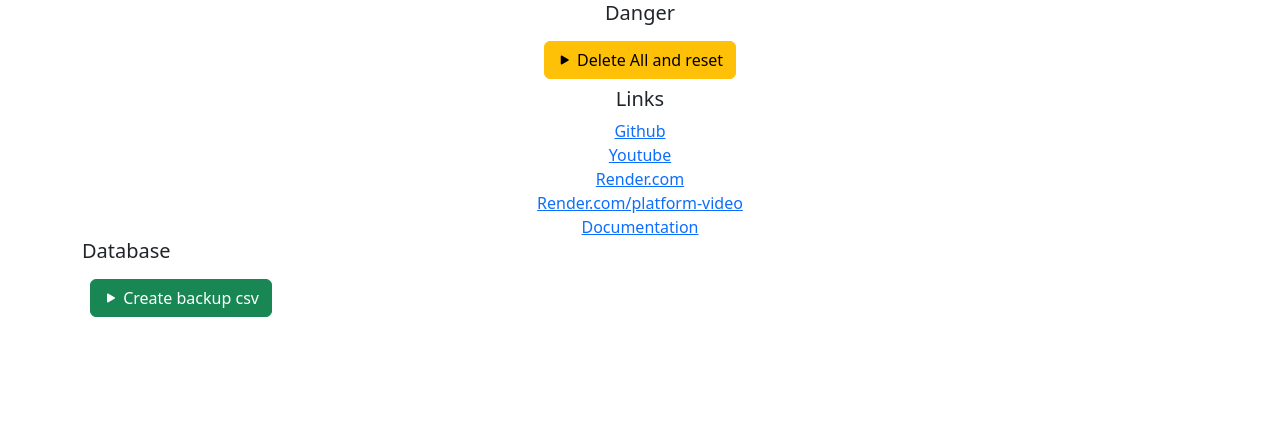
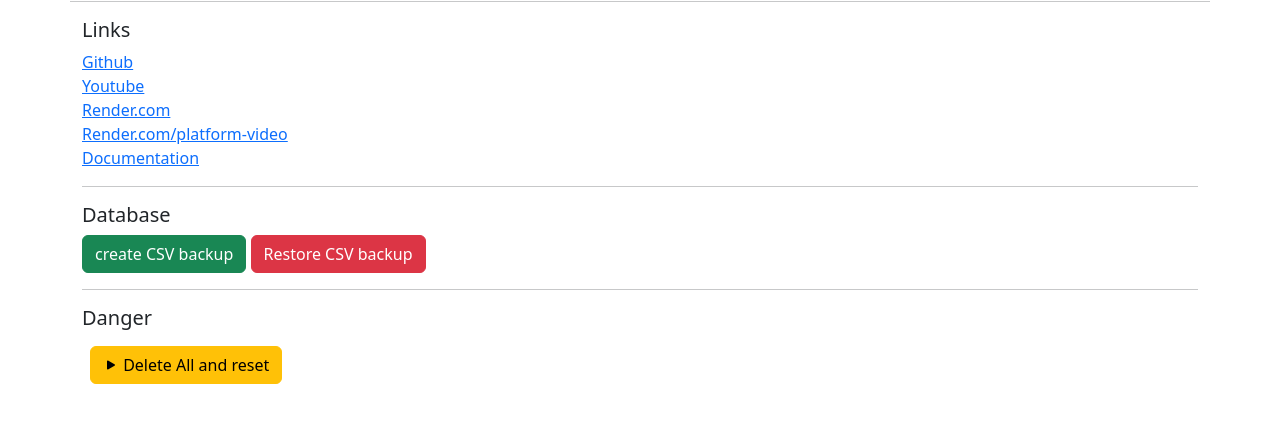
Before and after one commit to avanzatipolisto/platform-video, a Flask app: page /admin/settings/form_reset in a window 1280 px wide. Shown: the part 55-478 px from the top of the page. Run offline with Flask 3, Linux system fonts and the light colour scheme.

Commit message:
added backup

```diff
--- a/data/sqliteClient.py
+++ b/data/sqliteClient.py
@@ -7,7 +7,8 @@ class SqliteClient:
         self.connection=None
         self.cursor=None
         self.SQLITE_DB="database.db"
-
+    def get_connect(self):
+        return self.connection
     def connect(self):
         incializar_bd=False
         if not os.path.exists(self.SQLITE_DB):
@@ -15,9 +16,6 @@ class SqliteClient:
         try:
             self.connection=sqlite3.connect(self.SQLITE_DB, check_same_thread=False)
             self.cursor=self.connection.cursor()
-            self.cursor.execute("PRAGMA foreign_keys=ON");
-            self.connection.commit()
-
 
         except Exception as e:
             print("Exception: ", e)
@@ -28,7 +26,7 @@ class SqliteClient:
             self.add_fake_users()
             self.add_fake_contents()
             self.add_fake_users_contents()
-            self.copy_assets("assets", "static")
+            copy_assets("assets", "static")
     def close(self):
         if self.connection!=None:
             self.connection.close()
--- a/data/sqliteUsers.py
+++ b/data/sqliteUsers.py
@@ -22,11 +22,17 @@ class SqliteUsers:
         self.sqliteClient.cursor.execute("insert into users (name, password, email, birddate, rol) values (?, ?, ?, ?,?)", (name, password, email, birddate, rol))
         self.sqliteClient.connection.commit()
     def update_user(self, id, name, password, email, birdate, rol):
+        # Necesario para borrar o actualizar en cascada
+        self.sqliteClient.cursor.execute("PRAGMA foreign_keys=ON")
         self.sqliteClient.cursor.execute(f"update users set name='{name}',password ='{password}', email='{email}', birddate='{birdate}', rol='{rol}'  where id = '{id}'")
         self.sqliteClient.connection.commit()
     def delete_user(self, id):
+        # Necesario para borrar o actualizar en cascada
+        self.sqliteClient.cursor.execute("PRAGMA foreign_keys=ON")
         self.sqliteClient.cursor.execute(f"delete from users where id = '{id}'")
         self.sqliteClient.connection.commit()
     def delete_all_users(self):
+        # Necesario para borrar o actualizar en cascada
+        self.sqliteClient.cursor.execute("PRAGMA foreign_keys=ON")
         self.sqliteClient.cursor.execute(f"delete from users")
         self.sqliteClient.connection.commit()
--- a/data/sqliteUsersContents.py
+++ b/data/sqliteUsersContents.py
@@ -10,6 +10,9 @@ class SqliteUsersContents:
         return tupla
     def get_all_users_contents(self, page):
         self.sqliteClient.cursor.execute("SELECT * FROM users_contents LIMIT ?, 10", (page,))
+        return self.sqliteClient.cursor.fetchall()
+    def get_all_users_contents_without_page(self):
+        self.sqliteClient.cursor.execute("SELECT * FROM users_contents ")
         return self.sqliteClient.cursor.fetchall()
     def get_count_users_contents(self)->int:
         self.sqliteClient.cursor.execute("SELECT count(*) FROM users_contents")
@@ -43,7 +46,7 @@ class SqliteUsersContents:
         self.sqliteClient.cursor.execute(f"delete from users_contents where id = '{id}'")
         self.sqliteClient.connection.commit()
     def delete_user_content_by_user_id_and_content_id(self, user_id, content_id):
-        print("borrado el usersids ", user_id, "content id ", content_id)
+        #print("borrado el usersids ", user_id, "content id ", content_id)
         self.sqliteClient.cursor.execute(f"delete from users_contents where user_id = '{user_id}' and content_id = '{content_id}' ")
         self.sqliteClient.connection.commit()
     def delete_all_users_contents(self):
--- a/main.py
+++ b/main.py
@@ -63,7 +63,7 @@ def home(page_films=0, page_series=0):
 @app.route("/show/<id>")
 def show(id):
     """
-    Ver ficha de una película
+    Ver ficha de una película o serie
     ---
     parameters:
       - name: id
@@ -287,8 +287,55 @@ def menu_admin():
 #####################################################################
 
 @app.route("/admin/settings/form_reset")
-def admin_form_reset_all():
+def admin_form_settings():
     return render_template("admin/settings.html")
+@app.route("/admin/csv_create_backup")
+def adm_csv_crear_backup():
+    if 'nombre' not in session:
+        if session["rol"] != "admin":
+            return redirect("/form_login")
+    users=sqlite_users.get_all_users_without_page()
+    contents=sqlite_contents.get_all_contents_without_page()
+    users_contents=sqlite_users_contents.get_all_users_contents_without_page()
+
+    write_csv_file(users, contents, users_contents)
+    flash("File created successfully")
+    return redirect(url_for("admin_form_settings"))
+
+@app.route("/admin/csv_restore_backup", methods=["POST"])
+def adm_csv_leer():
+    if 'nombre' not in session:
+        if session["rol"] != "admin":
+            return redirect("/form_login")
+    file=request.files["file_csv"]
+    file_name=file.filename
+    file.save(file_name)
+    if (file_name.split(".")[-1] != "csv"):
+        flash("The file must be of type csv")
+        return redirect(url_for("admin_form_settings"))
+    if (file==None):
+        flash("LEl archivo no puede estar vacío")
+        return redirect(url_for("admin_form_settings"))
+    #obtenemos un diccionario con los usuarios, deportes, deportes_usuarios y días_prohibidos
+    datos=restore_csv_backup(file_name)
+    users=datos["users"]
+    if(len(users)!=0):
+        sqlite_users.delete_all_users()
+        for user in users:
+            sqlite_users.add_user(user[1],user[2],user[3],user[4],user[5])
+    contents=datos["contents"]
+    if (len(contents)!=0):
+        sqlite_contents.delete_all_contents()
+    for content in contents:
+        sqlite_contents.add_content(content[1],content[2],content[3],content[4],content[5],content[6])
+    users_contents=datos["users_contents"]
+    if( users_contents!=0):
+        sqlite_users_contents.delete_all_users_contents()
+        for user_content in users_contents:
+            sqlite_users_contents.add_user_content(user_content[1],user_content[2])
+
+    flash("File csv read successfully")
+    return redirect(url_for("admin_form_settings"))
 
 @app.route("/admin/settings/reset")
 def admin_reset_all():
@@ -300,10 +347,8 @@ def admin_reset_all():
     delete_folder(app.config["FILMS_IMAGES_FOLDER"])
     delete_folder(app.config["SERIES_IMAGES_FOLDER"])
     copy_assets("assets", "static")
-    database.close()
+    database.get_connect().close()
     delete_file("database.db")
-    database.connect()
-    database.close()
     return redirect(url_for("home"))
 
 
@@ -743,6 +788,6 @@ def favorite_film_delete():
 
 # es posible arranca la aplicación esccribiendo en el terminal flask --app main run y comentando las 2 siguiente sentencias
 if __name__=="__main__":
-    #app.run(debug=True)
+    app.run(debug=True)
     #para render.com
-    app.run(host="0.0.0.0", debug=False)
+    #app.run(host="0.0.0.0", debug=False)
--- a/templates/admin/settings.html
+++ b/templates/admin/settings.html
@@ -2,23 +2,57 @@
 {% block title %} settings {% endblock %}
 {% block content %}
 <div class="container">
-    <div class="row justify-content-center text-center">
-        <h5>Danger</h5>
-        <div class='col m-6 m-auto align-self-center'>
-            <a href="/admin/settings/reset" class="btn btn-warning m-2" target="_blank"><i class="bi bi-play-fill"></i> Delete All and reset</a>
-        </div>
-        <h5>Links</h5>
-        <div class='col m-6 m-auto align-self-center'></div>
+    <div class="row">
+        <hr>
+        <div class='col m-6'></div>
+            <h5>Links</h5>
             <a href="https://github.com/avanzatipolisto/platform-video" target="_blank">Github</a>
             <a href="https://youtube.com/playlist?list=PL34SnF8_dK3dLMtxrfpRzXVM0YST7Q3fT&si=RmS8Bcb_JXfX7PID" target="_blank">Youtube</a>
             <a href="https://render.com/" target="_blank">Render.com</a>
             <a href="https://platform-video.onrender.com/" target="_blank">Render.com/platform-video</a>
             <a href="/apidocs/" target="_blank">Documentation</a>
         </div>
-        <h5>Database</h5>
-        <div class='col m-6 m-auto align-self-center'></div>
-            <a href="/admin/settings/backup-csv" class="btn btn-success m-2" target="_blank"><i class="bi bi-play-fill"></i> Create backup csv</a>
+        <hr>
+
+        <div class="col mt-3">
+            <h5>Database</h5>
+            <a href="/admin/csv_create_backup" class="btn btn-success">create CSV backup</a>
+            <button type="button" class="btn btn-danger" data-bs-toggle="modal" data-bs-target="#Recovery-csv">
+                Restore CSV backup
+            </button>
+            <!-- Modal -->
+            <div class="modal fade" id="Recovery-csv" tabindex="-1" aria-labelledby="Recovery-csvLabel" aria-hidden="true">
+                <div class="modal-dialog">
+                    <div class="modal-content">
+                    <div class="modal-header">
+                        <h5 class="modal-title" id="Recovery-csvLabel">Restore CSV backup</h5>
+                        <button type="button" class="btn-close" data-bs-dismiss="modal" aria-label="Close"></button>
+                    </div>
+                    <div class="modal-body">
+                        <p>All data will be deleted, are you sure you want to continue?</p>
+                    </div>
+                    <div class="modal-footer">
+                        <div class="modal-footer">
+                            <form action="/admin/csv_restore_backup" method="post" enctype="multipart/form-data">
+                                <input type="file" name="file_csv" id="file_csv" class="form-control mb-2" required>
+                                <button class="btn btn-success form-control">Restore</button>
+                            </form>
+                        </div>
+                    </div>
+                    </div>
+                </div>
+            </div>
         </div>
+
+
+
+        <hr>
+
+        <div class='col m-6'>
+            <h5>Danger</h5>
+            <a href="/admin/settings/reset" class="btn btn-warning m-2" target="_blank"><i class="bi bi-play-fill"></i> Delete All and reset</a>
+        </div>
+
     </div>
 </div>
 {% endblock %}
```
Also changed, not shown: data/sqliteContents.py (+7 -1 lines), utils/file_manager.py (+60 -2 lines), database.db, 1 other file.
